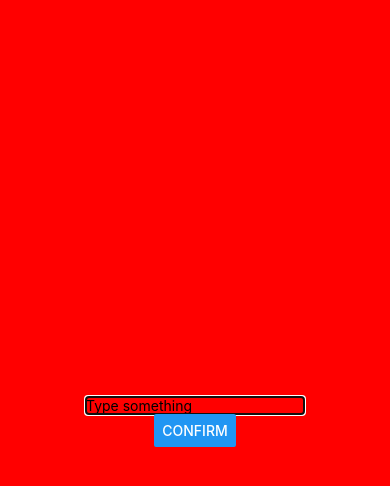
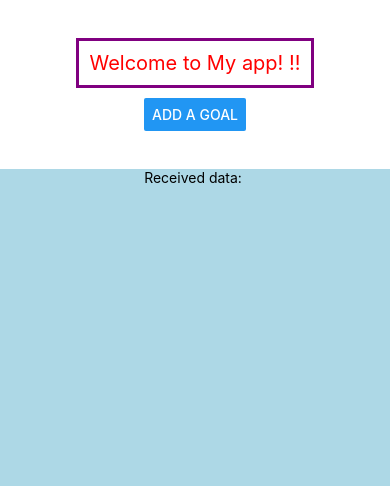
Before and after one commit to yundii/cs5520project, a React Native app: screen / in a window 390 px wide. Shown: the top 486 px of the page. Built offline with nearby package versions, Linux system fonts and the light colour scheme.

Commit message:
more Text and TextInput Styling

```diff
--- a/Components/Header.js
+++ b/Components/Header.js
@@ -4,10 +4,19 @@
 export default function Header({name}) {
   return (
     <View>
-      <Text>Welcome to {name} !!</Text>
+      <Text style= {styles.header}>Welcome to {name} !!</Text>
 
     </View>
   )
 }
 
-const styles = StyleSheet.create({})
+const styles = StyleSheet.create({
+  header : {
+    color: 'red',
+    fontSize: 20,
+    borderColor: 'purple',
+    borderWidth: 3,
+    padding: 10,
+    marginBottom: 10,
+  },
+})
--- a/Components/Input.js
+++ b/Components/Input.js
@@ -1,7 +1,7 @@
 import { Button, Modal, StyleSheet, Text, TextInput, View } from "react-native";
 import React, { useState } from "react";
 
-export default function Input({ autoFocus, inputHandler, isModalVisible }) {
+export default function Input({ autoFocus, inputHandler, ModalVisible }) {
   const [text, setText] = useState("");
   const [hasBlurred, setHasBlurred] = useState(false);
 
@@ -16,7 +16,7 @@
 
 
   return (
-    <Modal animationType="slide" visible = {isModalVisible}>
+    <Modal animationType="slide" visible = {ModalVisible}>
     <View style={styles.container}>
       <TextInput
         placeholder="Type something"
@@ -39,7 +39,7 @@
           </Text>
         )
       ) : (
-        <Text >
+        <Text style={styles.text}>
           {text.length >= 3
             ? "Thank you"
             : "Please type more than 3 characters"}
@@ -58,4 +58,11 @@
     alignItems: "center",
     justifyContent: "center",
   },
+  input: {
+    borderWidth: 1,
+    borderColor: "black",
+    padding: 10,
+    width: "80%",
+    marginBottom: 10,
+  },
 });
```
